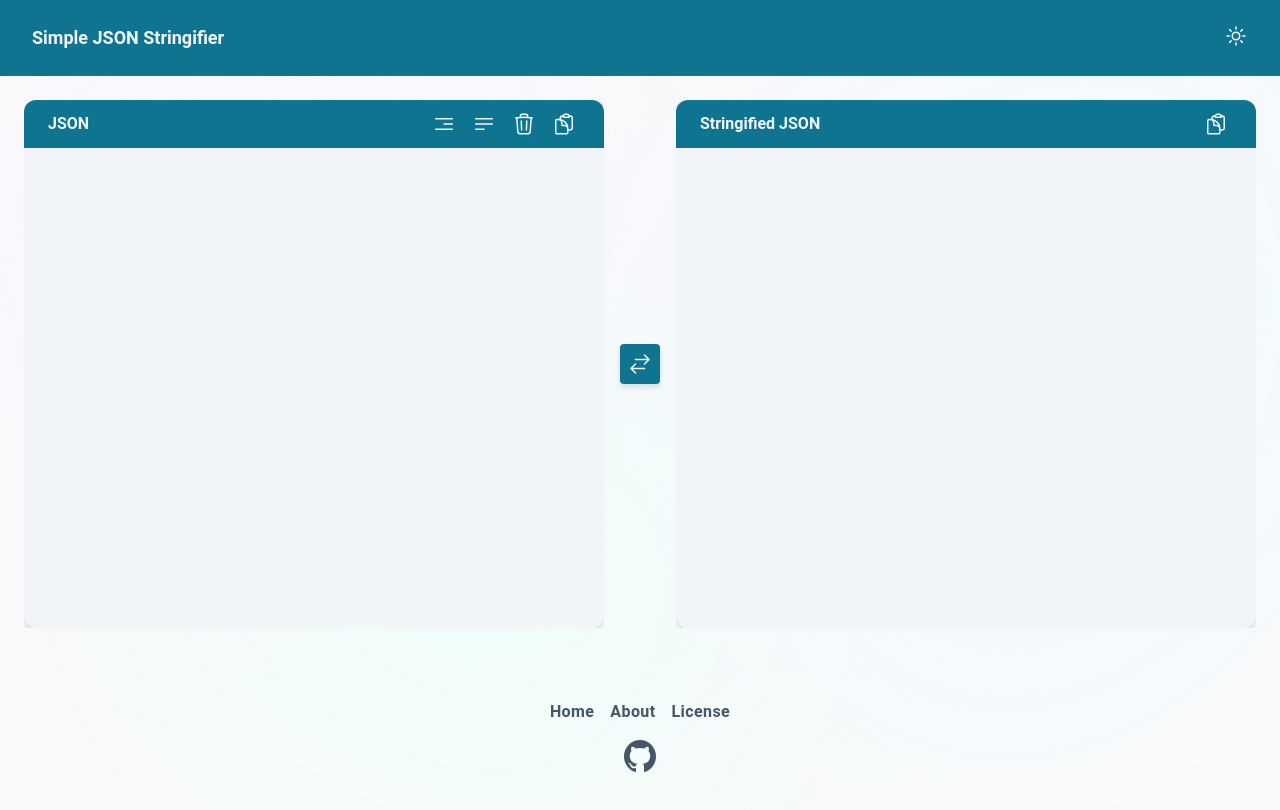
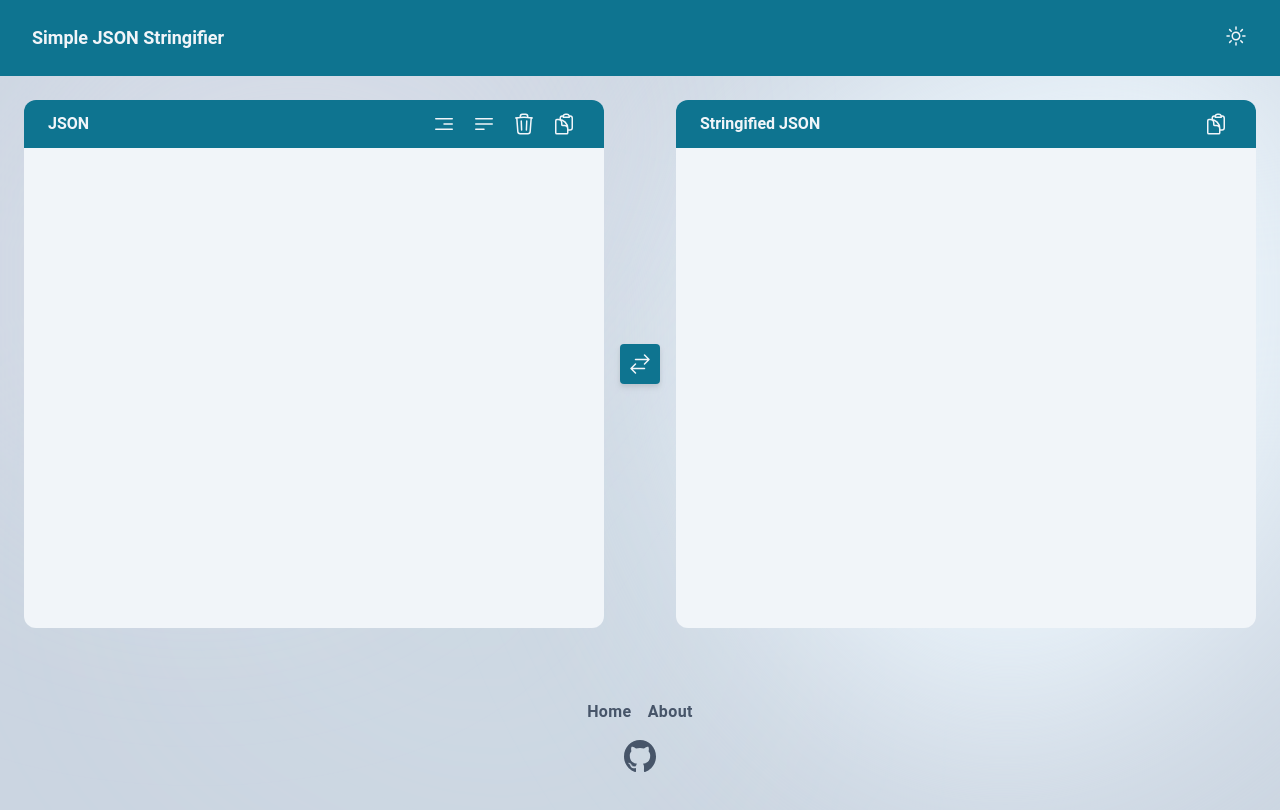
Before and after one commit to AndresNS/simple-json-stringifier, a Next.js app: page / in a window 1280 px wide. Shown: the top 810 px of the page. Built offline with nearby package versions, Linux system fonts and the light colour scheme.

Commit message:
Remove editor box shadow and change background for light mode

```diff
--- a/src/components/modules/Background.tsx
+++ b/src/components/modules/Background.tsx
@@ -2,14 +2,14 @@ import { PropsWithChildren } from "react";
 
 const Background = ({ children }: PropsWithChildren) => {
   return (
-    <div className="bg-neutral-50 dark:bg-slate-800 relative overflow-hidden ">
+    <div className="bg-slate-300 dark:bg-slate-800 relative overflow-hidden ">
       <svg
         width="678"
         height="700"
         fill="currentColor"
         xmlns="http://www.w3.org/2000/svg"
         stroke="none"
-        className="text-teal-50 dark:text-teal-600/70 w-1/2 absolute bottom-[-20%] left-[10%] blur-[8rem] "
+        className="text-cyan-50/10 dark:text-teal-600/70 w-1/2 absolute bottom-[-20%] left-[10%] blur-[8rem] "
       >
         <path
           fillRule="evenodd"
@@ -38,7 +38,7 @@ const Background = ({ children }: PropsWithChildren) => {
         fill="currentColor"
         xmlns="http://www.w3.org/2000/svg"
         stroke="none"
-        className="text-purple-50 dark:text-slate-900/50 w-1/2 absolute blur-[8rem] "
+        className="text-purple-50/30 dark:text-slate-900/50 w-1/2 absolute blur-[8rem] "
       >
         <path
           fillRule="evenodd"
--- a/src/components/modules/CodeEditor/CodeEditor.tsx
+++ b/src/components/modules/CodeEditor/CodeEditor.tsx
@@ -72,7 +72,7 @@ const CodeEditor = ({
     (convertMode === ConvertMode.StringtoJSON && format === Formats.json);
 
   return (
-    <div className="drop-shadow-md ">
+    <div className="">
       <Toolbar
         title={title}
         content={content}
--- a/src/components/sections/Footer.tsx
+++ b/src/components/sections/Footer.tsx
@@ -7,7 +7,6 @@ const Footer = () => {
       <nav className="flex gap-4">
         <Link href="/">Home</Link>
         <Link href="/about">About</Link>
-        <Link href="/license">License</Link>
       </nav>
       <a
         href="https://github.com/AndresNS/simple-json-stringifier"
```
